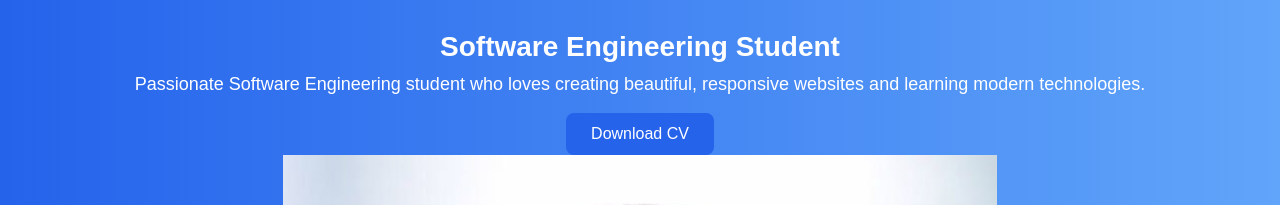
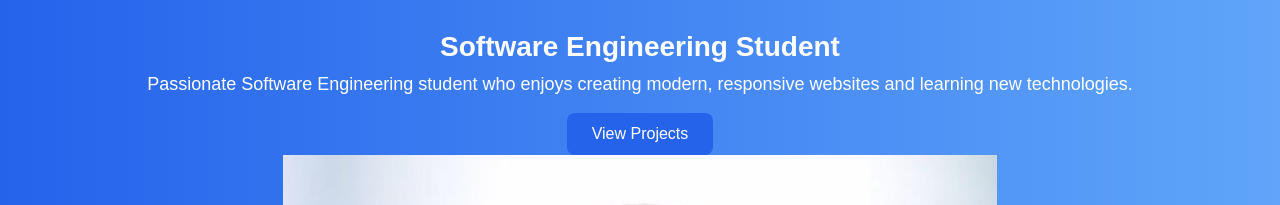
Before and after one commit to kidistm03/portifolio, a React (Vite) app: page / in a window 1280 px wide. Shown: the part 263-468 px from the top of the page. Built offline with nearby package versions, Linux system fonts and the light colour scheme.

Commit message:
update hero.jsx

```diff
--- a/src/components/Hero.jsx
+++ b/src/components/Hero.jsx
@@ -3,16 +3,16 @@ import photo from "../assets/me.jpg";
 function Hero({ name, title }) {
   return (
     <section className="hero">
-      <div className="hero-text">
+      <div className="hero-content">
         <h1>{name}</h1>
         <h3>{title}</h3>
 
         <p>
-          Passionate Software Engineering student who loves creating beautiful,
-          responsive websites and learning modern technologies.
+          Passionate Software Engineering student who enjoys creating modern,
+          responsive websites and learning new technologies.
         </p>
 
-        <button>Download CV</button>
+        <button>View Projects</button>
       </div>
 
       <div className="hero-image">
```
